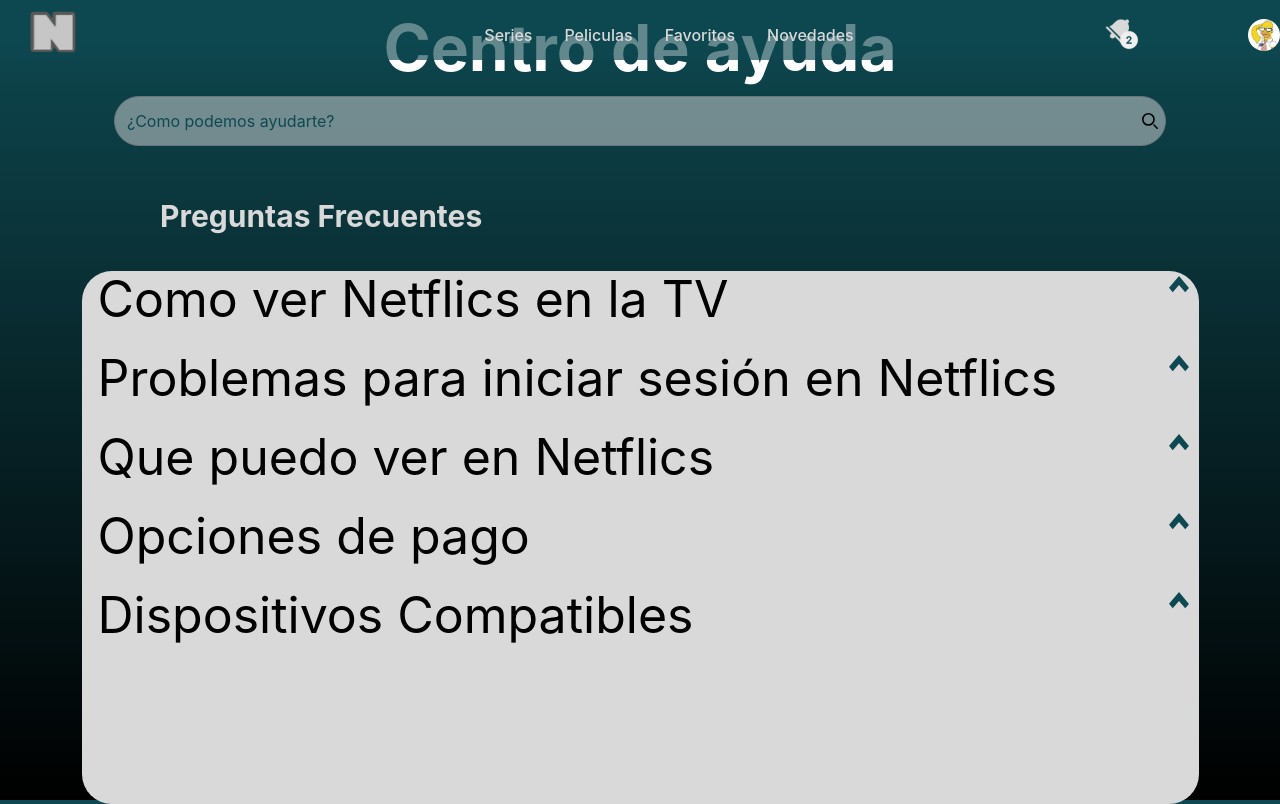
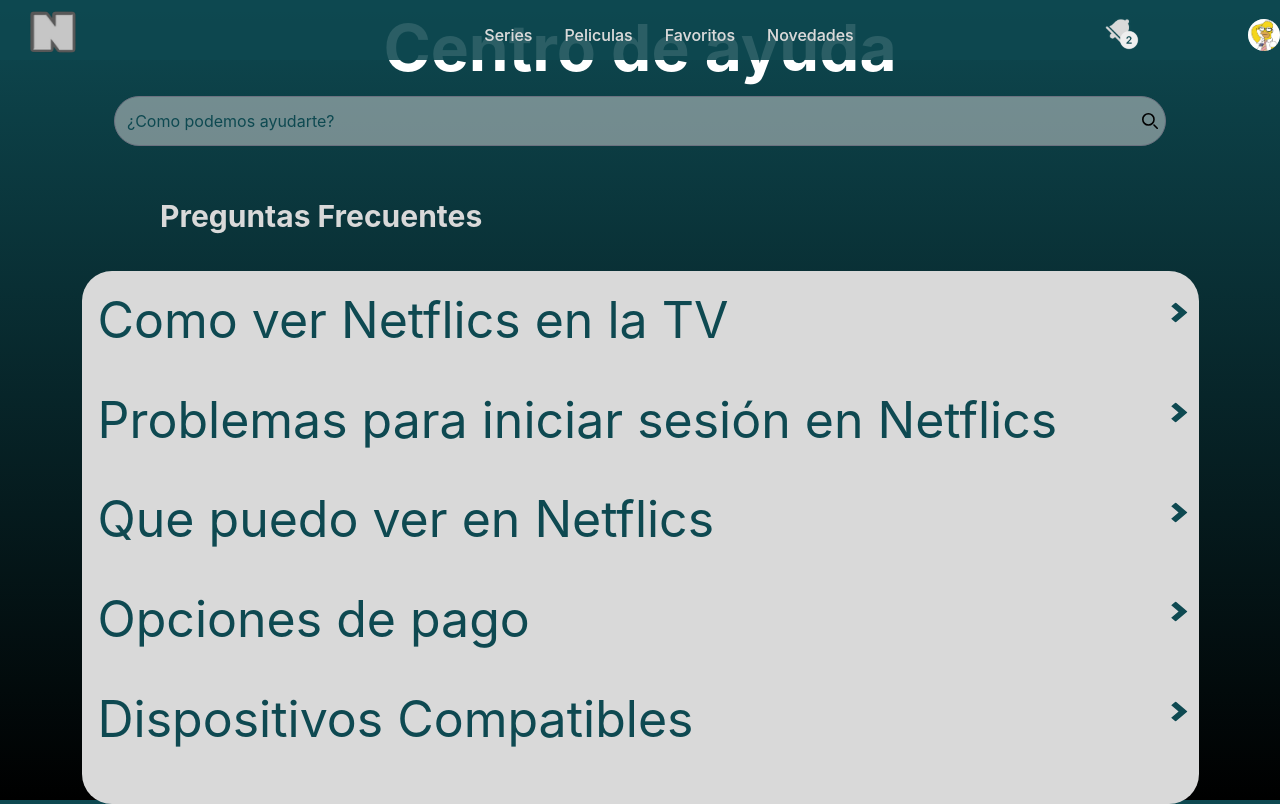
Before and after one commit to FerBarragan10/Netflics, an Angular app: page /ayuda in a window 1280 px wide. Built offline with nearby package versions, Linux system fonts and the light colour scheme.

Commit message:
preguntas frecuentes terminado

```diff
--- a/src/app/components/faq/faq.component.html
+++ b/src/app/components/faq/faq.component.html
@@ -1,3 +1,4 @@
+<app-navbar></app-navbar>
 <div>
     <h1 style="color: #ffffff; font-weight:bold; font-size:64px; text-align:center;">Centro de ayuda</h1>
 
@@ -18,9 +19,9 @@
     <div style="margin:auto;width:1117px;height:533px; background-color: #d9d9d9; border-radius: 30px;">
         @for(pregunta of preguntas;track pregunta){
             <div class="mt-8 py-1" style="white-space: nowrap; position: relative;">
-                <h1 class="titulo px-4" style="line-height:3rem; white-space: nowrap; font-size:50px; width:220px; height:39px;">{{pregunta.item}}</h1>
-                <div class="absolute" style="position: absolute; top: 0; right: 10px;">
-                    <svg style="display:inline-block" width="20" height="17" viewBox="0 0 20 17" fill="none" xmlns="http://www.w3.org/2000/svg">
+                <h1 class="titulo px-4" style="margin-top:1.3rem;line-height:3rem; white-space: nowrap; font-size:50px; width:220px; height:39px;">{{pregunta.item}}</h1>
+                <div class="absolute" style="position: absolute;bottom:1rem;right: 10px;">
+                    <svg style="display:inline-block;transform: rotate(90deg);" width="20" height="17" viewBox="0 0 20 17" fill="none" xmlns="http://www.w3.org/2000/svg">
                         <path d="M16.1992 16.3208L19.9546 11.9011L10.0315 0.0384457L0.0172213 11.8243L3.73839 16.2728L9.9973 8.90663L16.1992 16.3208Z" fill="#0E4951"/>
                     </svg>
                 </div>
--- a/src/app/components/faq/faq.component.scss
+++ b/src/app/components/faq/faq.component.scss
@@ -15,3 +15,7 @@
 
     color: #0e4951;
 }
+
+h1{
+    color:#0e4951
+}
--- a/src/app/components/faq/faq.component.ts
+++ b/src/app/components/faq/faq.component.ts
@@ -1,9 +1,10 @@
 import { Component, OnInit } from '@angular/core';
+import { NavbarComponent } from '../../shared/navbar/navbar.component';
 
 @Component({
   selector: 'app-faq',
   standalone: true,
-  imports: [],
+  imports: [NavbarComponent],
   templateUrl: './faq.component.html',
   styleUrl: './faq.component.scss'
 })
```
